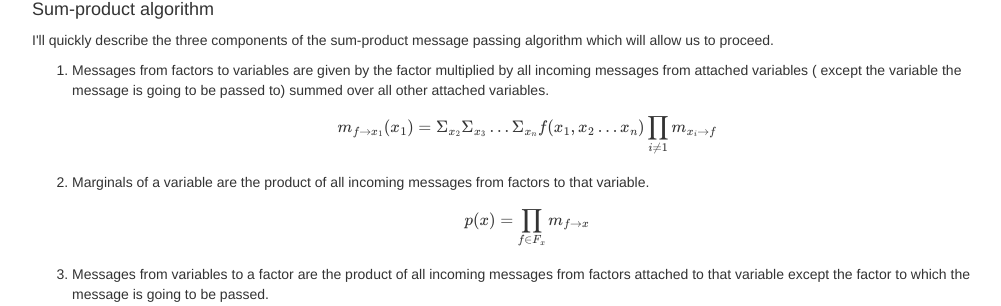
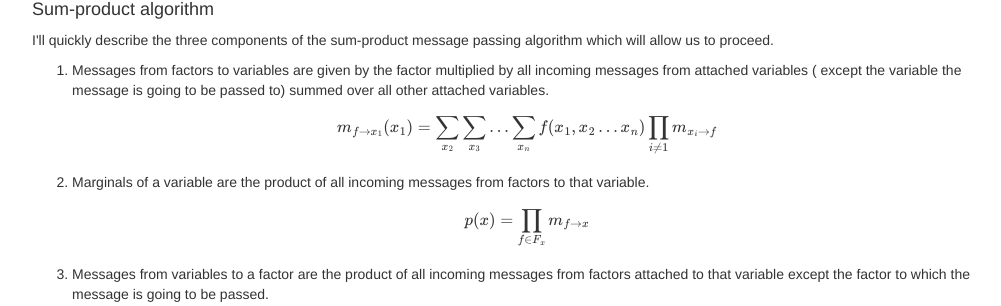
Before and after one commit to Nush395/Nush395.github.io, a Jekyll site: the page built from _posts/2020-06-06-true-skill.html, in a window 1280 px wide and 900 px high, scrolled down 2228 px. Shown: the part 144-450 px from the top of the window, without its empty margins (133-1134 px from the left). Built offline with Jekyll 4.4.1, drawn with Linux system fonts in a browser that asks for light colours; formulas are drawn with MathJax 3.

```diff
--- a/_posts/2020-06-06-true-skill.html
+++ b/_posts/2020-06-06-true-skill.html
@@ -206,7 +206,7 @@
         <li>
             Messages from factors to variables are given by the factor multiplied by all incoming messages from attached variables (
             except the variable the message is going to be passed to) summed over all other attached variables.
-            $$m_{f \to x_1}(x_1) =  \Sigma_{x_2}\Sigma_{x_3} \dots \Sigma_{x_n}f(x_1,x_2 \dots x_n)\prod_{i \neq 1}m_{x_i \to f}$$
+            $$m_{f \to x_1}(x_1) =  \sum_{x_2}\sum_{x_3} \dots \sum_{x_n}f(x_1,x_2 \dots x_n)\prod_{i \neq 1}m_{x_i \to f}$$
         </li>
         <li>
             Marginals of a variable are the product of all incoming messages from factors to that variable.
```
